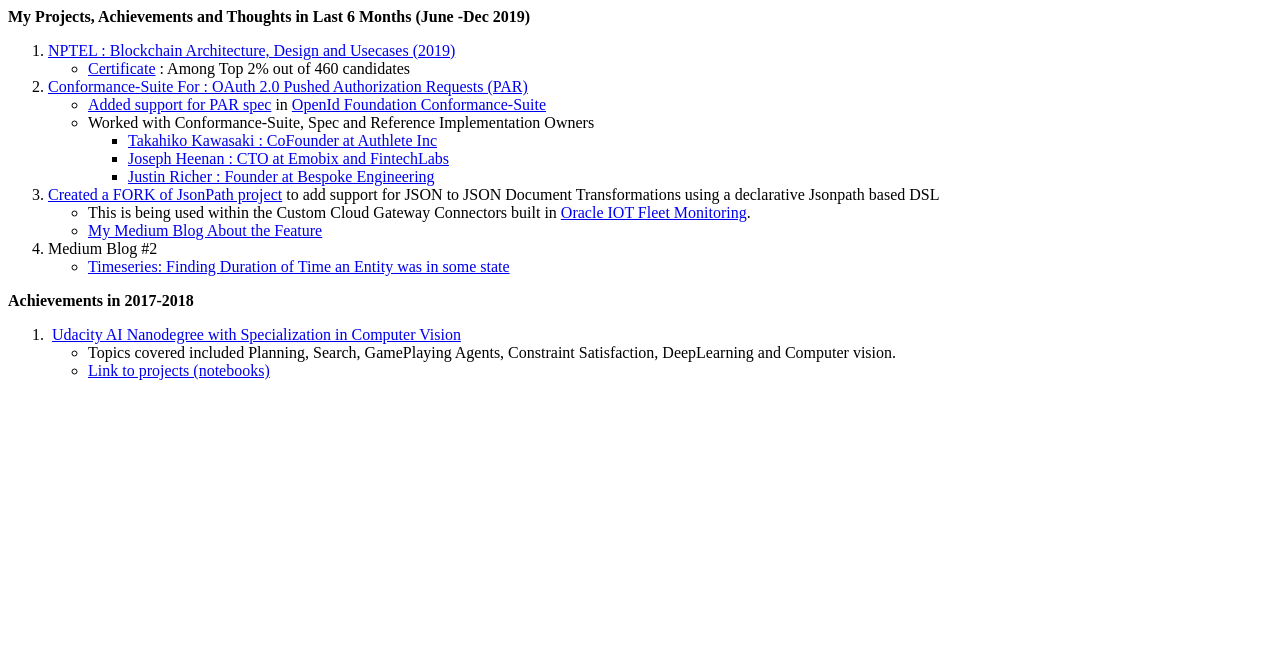
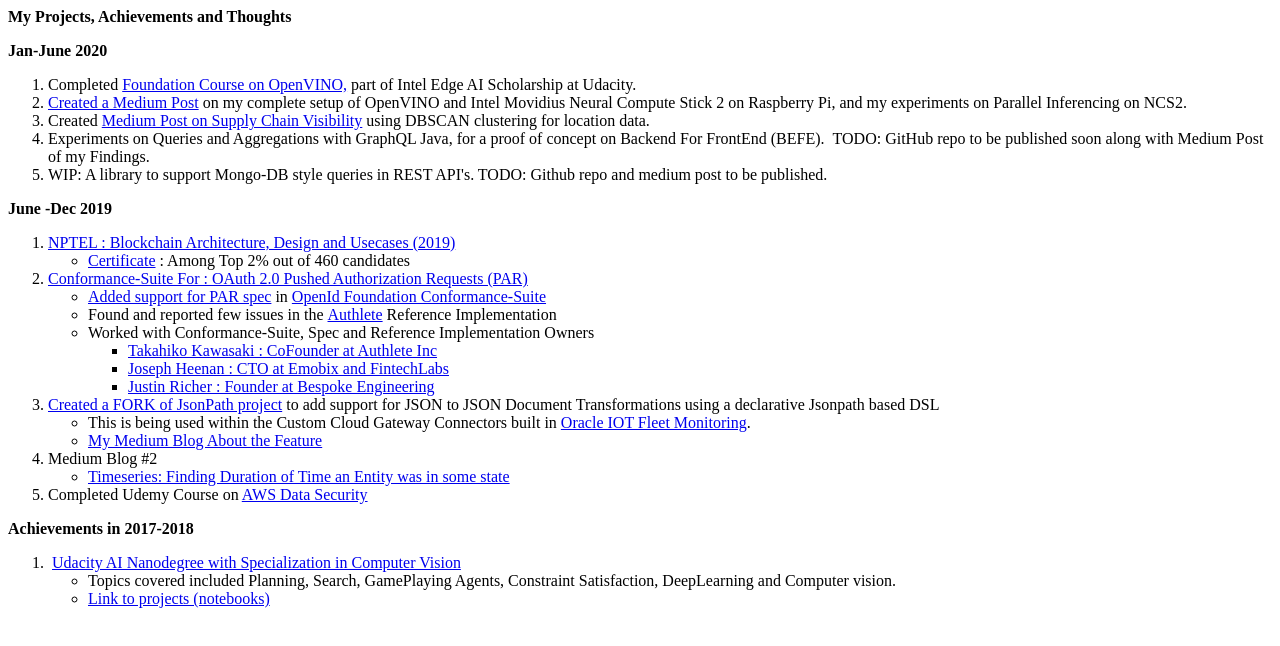
Before and after one commit to KumarJayanti/kumarjayanti.github.io, a plain HTML site: page index.html in a window 1280 px wide. Drawn offline with Linux system fonts and the light colour scheme.

Commit message:
certificates

```diff
--- a/index.html
+++ b/index.html
@@ -1,4 +1,13 @@
-<p><strong>My Projects, Achievements and Thoughts in Last 6 Months (June -Dec 2019)</strong></p>
+<p><strong>My Projects, Achievements and Thoughts </strong></p>
+<p><strong>Jan-June 2020</strong></p>
+<ol>
+<li>Completed <a href="https://github.com/KumarJayanti/kumarjayanti.github.io/blob/master/certificates/intel-edge-ai.jpeg">Foundation Course on OpenVINO,</a> part of Intel Edge AI Scholarship at Udacity.</li>
+<li><a href="https://medium.com/@kumar.jayanti/ai-on-the-edge-raspberry-pi-intel-ncs-2-with-openvino-12378e1c47af">Created a Medium Post</a> on my complete setup of OpenVINO and Intel Movidius Neural Compute Stick 2 on Raspberry Pi, and my experiments on Parallel Inferencing on NCS2.</li>
+<li>Created <a href="https://medium.com/@kumar.jayanti/supply-chain-visibility-d2ed7d988d78">Medium Post on Supply Chain Visibility</a> using DBSCAN clustering for location data.</li>
+<li>Experiments on Queries and Aggregations with GraphQL Java, for a proof of concept on Backend For FrontEnd (BEFE). &nbsp;TODO: GitHub repo to be published soon along with Medium Post of my Findings.</li>
+<li>WIP: A library to support Mongo-DB style queries in REST API's. TODO: Github repo and medium post to be published.&nbsp;</li>
+</ol>
+<p><strong>June -Dec 2019</strong></p>
 <ol>
 <li><a href="https://nptel.ac.in/courses/106/105/106105184/">NPTEL : Blockchain Architecture, Design and Usecases (2019)</a></li>
 <ul>
@@ -7,6 +16,7 @@
 <li><a href="https://tools.ietf.org/html/draft-lodderstedt-oauth-par-00">Conformance-Suite For : OAuth 2.0 Pushed Authorization Requests (PAR)</a></li>
 <ul>
 <li><a href="https://gitlab.com/openid/conformance-suite/merge_requests/852">Added support for PAR spec</a> in <a href="https://gitlab.com/openid/conformance-suite">OpenId Foundation Conformance-Suite</a></li>
+<li>Found and reported few issues in the&nbsp;<a href="https://www.authlete.com">Authlete</a> Reference Implementation</li>
 <li>Worked with Conformance-Suite, Spec and Reference Implementation Owners
 <ul>
 <li><a href="https://www.linkedin.com/in/takahikokawasaki/">Takahiko Kawasaki : CoFounder at Authlete Inc</a></li>
@@ -24,6 +34,7 @@
 <ul>
 <li><a href="https://medium.com/@kumar.jayanti/timeseries-finding-duration-of-time-an-entity-was-in-some-state-eb664385debc">Timeseries: Finding Duration of Time an Entity was in some state</a></li>
 </ul>
+<li>Completed Udemy Course on <a href="https://github.com/KumarJayanti/kumarjayanti.github.io/blob/master/certificates/aws-data-security.jpg">AWS Data Security</a>&nbsp;</li>
 </ol>
 <p><strong>Achievements in 2017-2018</strong></p>
 <ol>
```
Also changed, not shown: certificates/udacity-aind.jpg (added), images/wood.png (added), 1 other file.
